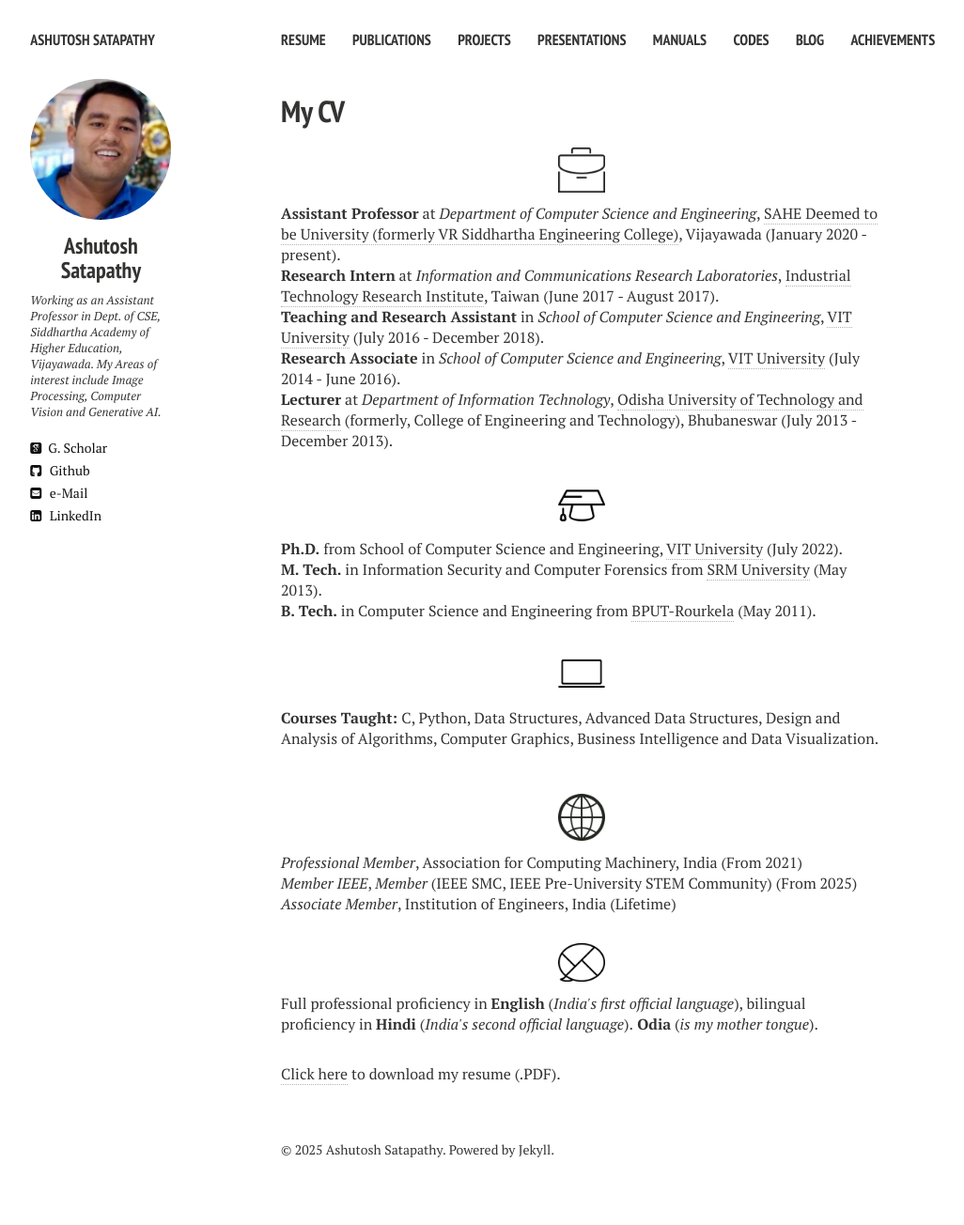
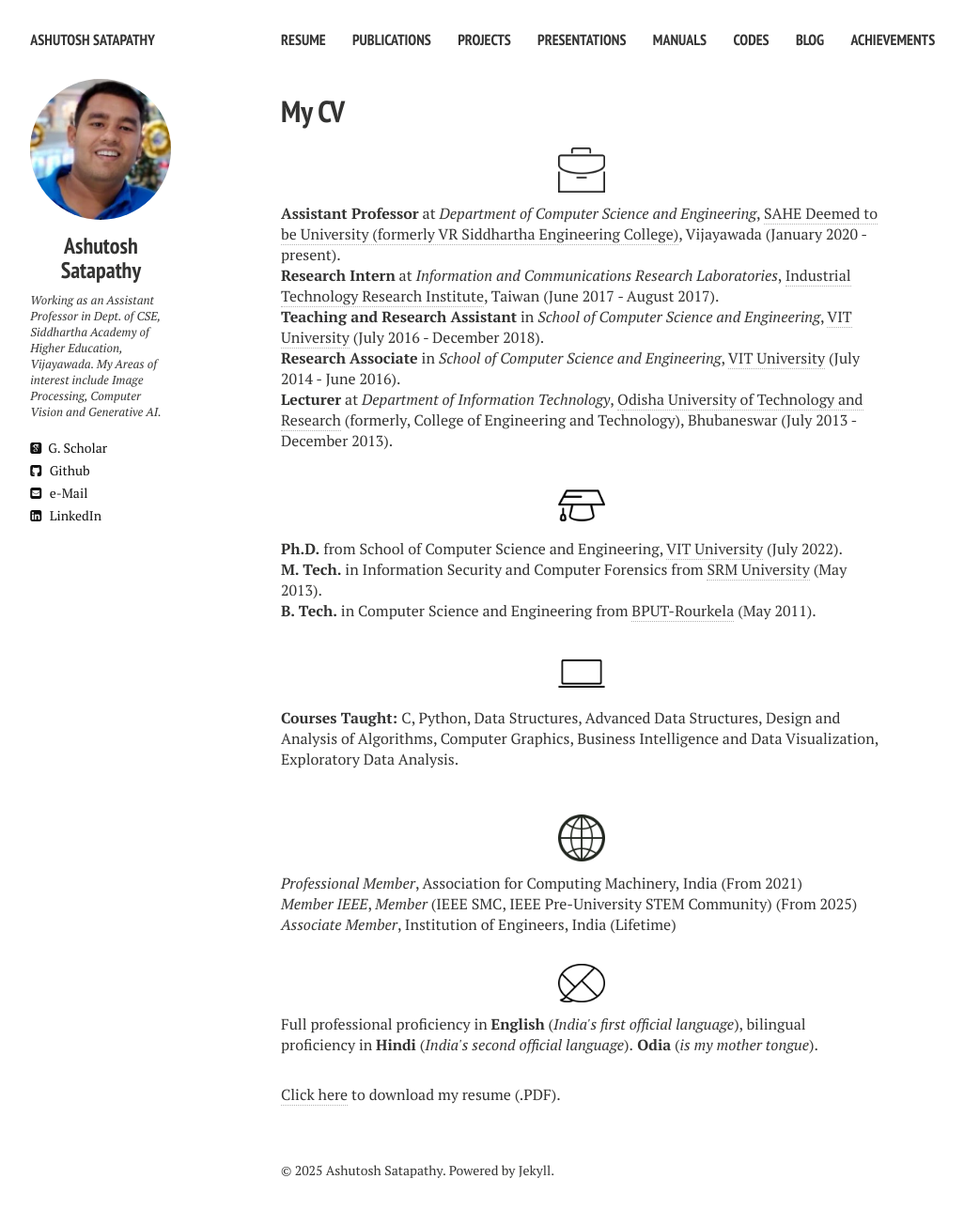
Before and after one commit to ashutoshsatapathy1990/ashutoshsatapathy1990.github.io, a Jekyll site: the page built from cv.md, in a window 1280 px wide. Shown: the whole page at 94% size, without its empty margins (21-1047 px from the left). Built offline with Jekyll 4.4.1, drawn with Linux system fonts in a browser that asks for light colours; nearby versions of some CDN libraries; before the commit the page ends 1282 px from its top, so only the background shows below that.

Commit message:
Update cv.html

```diff
--- a/_layouts/cv.html
+++ b/_layouts/cv.html
@@ -65,7 +65,7 @@
 
 
     <p align="center" class=bottom-small><img src="{{ site.url }}/images/CV/computer2.png" alt="Computer Skills" width="50" height="50"></p>
-    <p align="left"><strong>Courses Taught: </strong> C, Python, Data Structures, Advanced Data Structures, Design and Analysis of Algorithms, Computer Graphics, Business Intelligence and Data Visualization.</p>
+    <p align="left"><strong>Courses Taught: </strong> C, Python, Data Structures, Advanced Data Structures, Design and Analysis of Algorithms, Computer Graphics, Business Intelligence and Data Visualization, Exploratory Data Analysis.</p>
     </br>
 
     <p align="center" class=bottom-small><img src="{{ site.url }}/images/CV/world.png" alt="Languages" width="50" height="50"></p>
```
